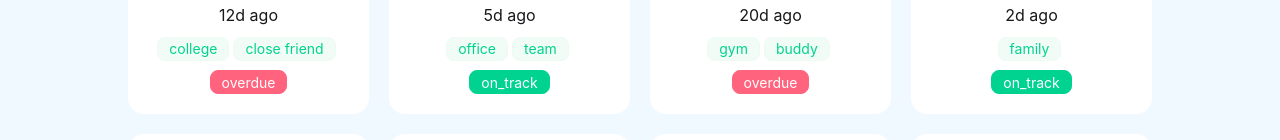
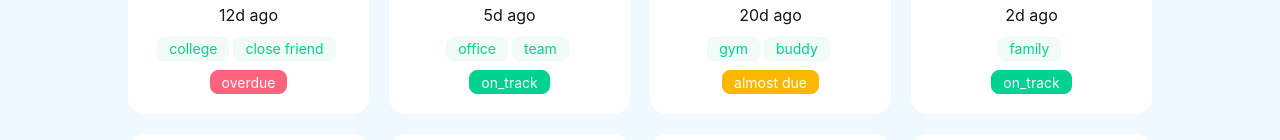
Before and after one commit to mahafujur80/KeenKeeper-PHA07, a React (Vite) app: page / in a window 1280 px wide. Shown: the part 577-717 px from the top of the page. Built offline with nearby package versions, Linux system fonts and the light colour scheme.

Commit message:
add allMost due type in json

```diff
--- a/public/AllFriends.json
+++ b/public/AllFriends.json
@@ -29,7 +29,7 @@
     "picture": "https://i.ibb.co.com/YFFJk2NM/man4.jpg",
     "email": "michael234@gamil.com",
     "days_since_contact": 20,
-    "status": "overdue",
+    "status": "almost due",
     "tags": ["gym", "buddy"],
     "bio": "Workout partner. Missed sessions lately.",
     "goal": 10,
@@ -65,7 +65,7 @@
     "picture": "https://i.ibb.co.com/qMfZqMsd/girs-other-c.jpg",
     "email": "olivia67@hotmail.com",
     "days_since_contact": 3,
-    "status": "on_track",
+    "status": "almost due",
     "tags": ["school", "friend"],
     "bio": "Old school friend. Catch up often.",
     "goal": 7,
--- a/src/Components/FriendDetails/FriendDetails.jsx
+++ b/src/Components/FriendDetails/FriendDetails.jsx
@@ -31,7 +31,7 @@ const FriendDetails = () => {
                         <div className='space-y-2 flex flex-col justify-center items-center'>
                             <h1 className='font-bold pt-2'>{friend.name}</h1>
                             <div>
-                                <p className={`badge text-white ${friend.status === 'overdue' ? 'badge-error' : 'badge-success'}`} >{friend.status}</p>
+                                <p className={`badge text-white ${friend.status === 'overdue'? 'badge-error': friend.status === "almost due"? 'badge-warning': 'badge-success'}`} >{friend.status}</p>
                             </div>
                             <div>
                                 {
--- a/src/Pages/HomePage/FriendCard/FriendCard.jsx
+++ b/src/Pages/HomePage/FriendCard/FriendCard.jsx
@@ -16,7 +16,7 @@ const FriendCard = ({friend}) => {
                                     }
                                 </div>
                                 <div>
-                                   <p className={`badge text-white ${friend.status === 'overdue'? 'badge-error': 'badge-success'}`} >{friend.status}</p>
+                                   <p className={`badge text-white ${friend.status === 'overdue'? 'badge-error': friend.status === "almost due"? 'badge-warning': 'badge-success'}`} >{friend.status}</p>
                                 </div>
                             </div>
                         </Link>
```
